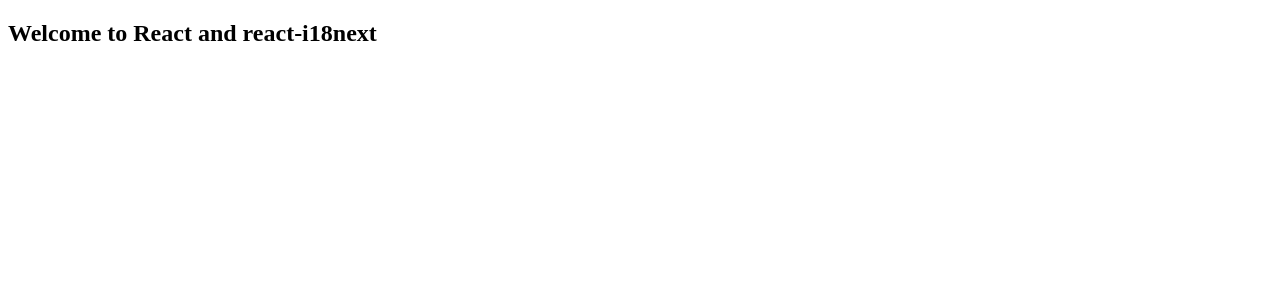
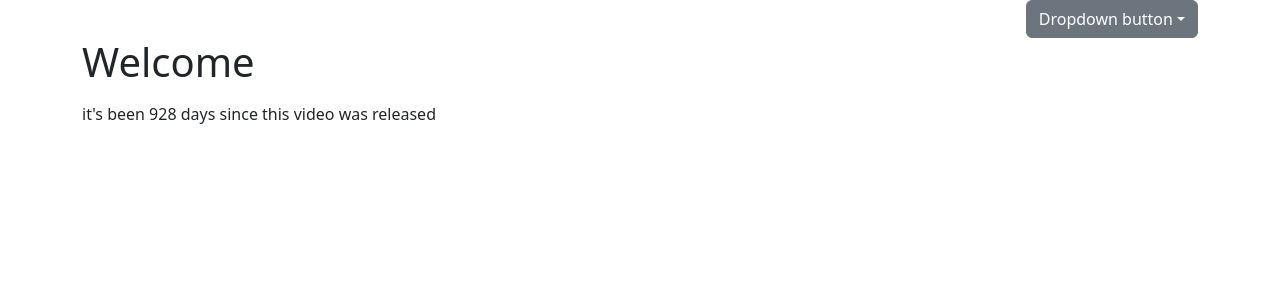
Before and after one commit to Oscar-Santos/Languages_Localization_App, a React (Create React App) app: page / in a window 1280 px wide. Shown: the top 300 px of the page. Built offline with nearby package versions, Linux system fonts and the light colour scheme.

Commit message:
add dropdown button from bootstrap

```diff
--- a/package.json
+++ b/package.json
@@ -3,9 +3,11 @@
   "version": "0.1.0",
   "private": true,
   "dependencies": {
+    "@popperjs/core": "^2.11.8",
     "@testing-library/jest-dom": "^5.17.0",
     "@testing-library/react": "^13.4.0",
     "@testing-library/user-event": "^13.5.0",
+    "bootstrap": "^5.3.2",
     "i18next": "^23.5.1",
     "i18next-browser-languagedetector": "^7.1.0",
     "i18next-http-backend": "^2.2.2",
--- /dev/null
+++ b/public/assets/locales/ar/translation.json
@@ -0,0 +1,6 @@
+{
+    "app_title": "عنوان",
+    "language": "اللغة",
+    "welcome_message": "اهلا بكم",
+    "days_since_release": "لقد مرت {{number_of_days}} أيام على إصدار هذا الفيديو"
+  }
--- a/public/assets/locales/en/translation.json
+++ b/public/assets/locales/en/translation.json
@@ -1,3 +1,6 @@
 {
-    "Welcome_to_React": "Welcome to React and react-i18next"
-  }
+  "app_title": "Title",
+  "language": "Language",
+  "welcome_message": "Welcome",
+  "days_since_release": "it's been {{number_of_days}} days since this video was released"
+}
--- /dev/null
+++ b/public/assets/locales/es/translation.json
@@ -0,0 +1,6 @@
+{
+    "app_title": "Titulo",
+    "language": "Idioma",
+    "welcome_message": "Bienvenido",
+    "days_since_release": "han sido {{number_of_days}} dias desde el lanzamiento"
+  }
--- a/src/App.js
+++ b/src/App.js
@@ -1,23 +1,38 @@
-import logo from './logo.svg';
+import { useTranslation } from "react-i18next";
 import './App.css';
 
 function App() {
+
+    const { t } = useTranslation();
+
+    const releaseDate = new Date('2021-03-07');
+    const timeDifference = new Date() - releaseDate
+    const number_of_days = Math.floor(timeDifference / (1000 * 3600 * 24));
+
   return (
-    <div className="App">
-      <header className="App-header">
-        <img src={logo} className="App-logo" alt="logo" />
+    <div className="container">
+      <div className="d-flex justify-content-end">
+      <div class="dropdown">
+  <button class="btn btn-secondary dropdown-toggle" type="button" data-bs-toggle="dropdown" aria-expanded="false">
+    Dropdown button
+  </button>
+  <ul class="dropdown-menu">
+    <li><a class="dropdown-item" href="#">Action</a></li>
+    <li><a class="dropdown-item" href="#">Another action</a></li>
+    <li><a class="dropdown-item" href="#">Something else here</a></li>
+  </ul>
+</div>
+
+      </div>
+      <div className='d-flex flex-column align-items-start'>
+        <h1 className="font-weight-normal mb-3">
+          {t('welcome_message')}
+
+        </h1>
         <p>
-          Edit <code>src/App.js</code> and save to reload.
+          {t('days_since_release', { number_of_days })  }
         </p>
-        <a
-          className="App-link"
-          href="https://reactjs.org"
-          target="_blank"
-          rel="noopener noreferrer"
-        >
-          Learn React
-        </a>
-      </header>
+      </div>
     </div>
   );
 }
--- a/src/index.css
+++ /dev/null
@@ -1,13 +0,0 @@
-body {
-  margin: 0;
-  font-family: -apple-system, BlinkMacSystemFont, 'Segoe UI', 'Roboto', 'Oxygen',
-    'Ubuntu', 'Cantarell', 'Fira Sans', 'Droid Sans', 'Helvetica Neue',
-    sans-serif;
-  -webkit-font-smoothing: antialiased;
-  -moz-osx-font-smoothing: grayscale;
-}
-
-code {
-  font-family: source-code-pro, Menlo, Monaco, Consolas, 'Courier New',
-    monospace;
-}
--- a/src/index.js
+++ b/src/index.js
@@ -1,20 +1,23 @@
 import React from 'react';
 import ReactDOM from 'react-dom/client';
 // import './index.css';
-// import App from './App';
+import App from './App';
 // import reportWebVitals from './reportWebVitals';
 
 ///
 import i18n from "i18next";
-import { useTranslation, initReactI18next } from "react-i18next";
+import { initReactI18next } from "react-i18next";
 import LanguageDetector from 'i18next-browser-languagedetector';
 import HttpApi from 'i18next-http-backend';
+import 'bootstrap/dist/js/bootstrap.js';
+import 'bootstrap/dist/css/bootstrap.min.css';
 
 i18n
   .use(initReactI18next) // passes i18n down to react-i18next
   .use(LanguageDetector) // passes i18n down to react-i18next
   .use(HttpApi) // passes i18n down to react-i18next
   .init({
+    supportedLanguages: ['en', 'fr', 'ar', 'es'],
     fallbackLng: "en",
     detection: {
       order: [, 'cookie','htmlTag', 'localStorage', 'sessionStorage' , 'path', 'subdomain'],
@@ -26,11 +29,11 @@ i18n
 
   });
 
-function App() {
-  const { t } = useTranslation();
+// function App() {
+//   const { t } = useTranslation();
 
-  return <h2>{t('Welcome_to_React')}</h2>;
-}
+//   return <h2>{t('Welcome_to_React')}</h2>;
+// }
 
 ///
 
```
Also changed, not shown: public/assets/locales/fr/translation.json (+5 -2 lines), 1 other file (tests, documents, lock files or other folders).
